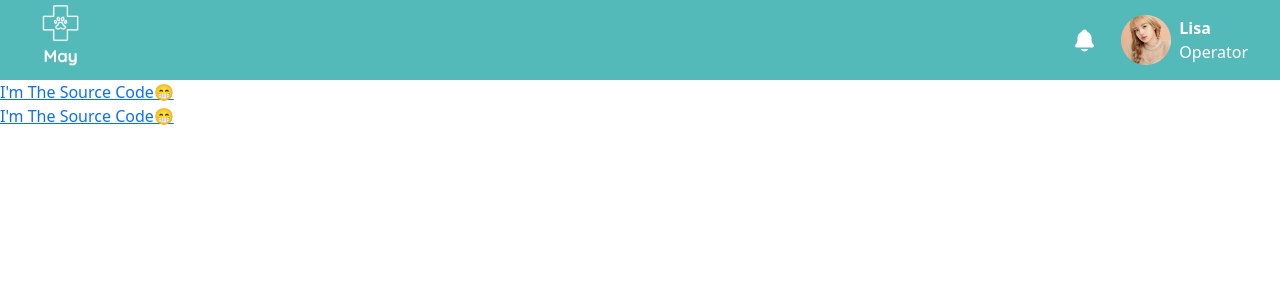
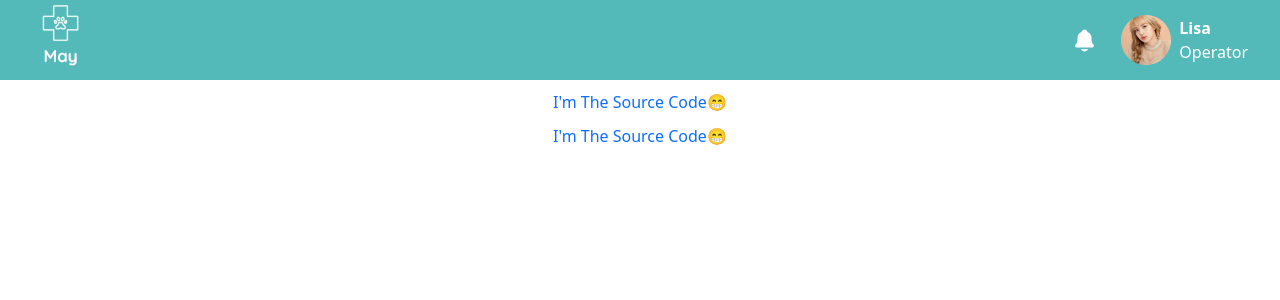
Before and after one commit to ClaraKhin/may-veterinary-clinic, a Next.js app: page /components/Footer in a window 1280 px wide. Shown: the top 300 px of the page. Built offline with nearby package versions, Linux system fonts and the light colour scheme.

Commit message:
Update globals.css

```diff
--- a/src/styles/globals.css
+++ b/src/styles/globals.css
@@ -133,3 +133,11 @@ nav .navbar-end .bi-bell-fill {
   color: white;
   font-size: 20px;
 }
+footer {
+  margin-top: 10px;
+  text-align: center;
+}
+footer .source {
+  text-decoration: none;
+
+}
```
